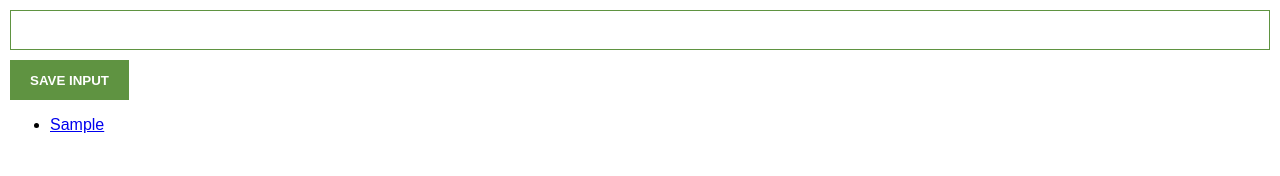
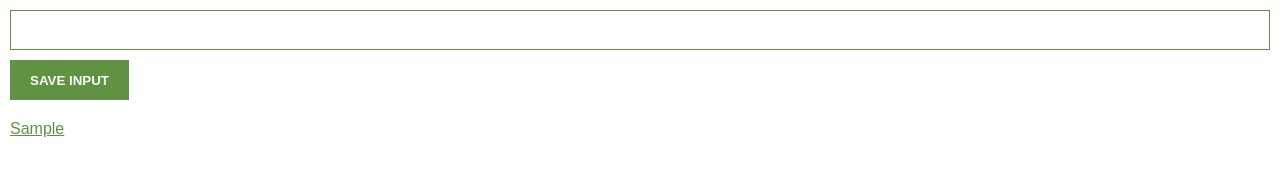
Before and after one commit to sasidhar-jonnalagadda/leads-tracker, a plain HTML site: page index.html in a window 1280 px wide. Both pictures are taken after typing "Sample" into the empty fields and a click on the button "SAVE INPUT". Drawn offline with Linux system fonts and the light colour scheme.

Commit message:
Update CSS
Added styling to the list items

```diff
--- a/index.js
+++ b/index.js
@@ -13,12 +13,7 @@ function renderLeads() {
   let listItems = "";
 
   for (let i = 0; i < myLeads.length; i++) {
-    listItems +=
-      "<li><a href='" +
-      myLeads[i] +
-      "' target='_blank'>" +
-      myLeads[i] +
-      "</a></li>";
+    listItems += `<li><a href='${myLeads[i]}' target='_blank'>${myLeads[i]}</a></li>`;
   }
 
   ulEl.innerHTML = listItems;
--- a/styles.css
+++ b/styles.css
@@ -2,6 +2,7 @@ body {
   margin: 0;
   padding: 10px;
   font-family: Arial, Helvetica, sans-serif;
+  min-width: 400px;
 }
 
 input {
@@ -22,3 +23,17 @@ button {
   margin-top: 5px;
   color: white;
 }
+
+ul {
+  margin-top: 20px;
+  list-style: none;
+  padding-left: 0;
+}
+
+li {
+  margin-top: 5px;
+}
+
+li a {
+  color: #5f9341;
+}
```
